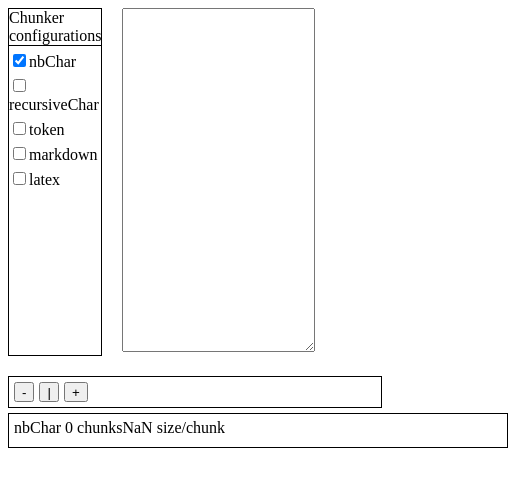
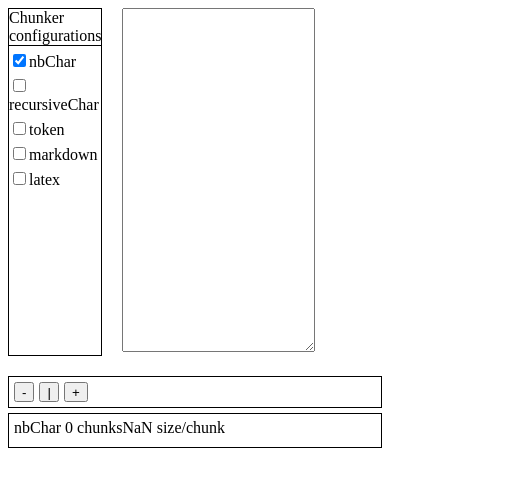
Before and after one commit to CookieGigi/ChunkComparer, a React app: page / in a window 390 px wide. Both pictures are taken after a click on the checkbox "nbChar". Shown: the top 486 px of the page, 508 px wide, since content can reach past the window. Built offline with nearby package versions, Linux system fonts and the light colour scheme; the HTML template or start-up script is replaced by a standard one.

Commit message:
style : fix responsiveness

```diff
--- a/src/components/VisualizerCard.module.css
+++ b/src/components/VisualizerCard.module.css
@@ -10,22 +10,33 @@
 	border-bottom: 1px black solid;
 	display: flex;
 	flex-direction: row;
+	flex-wrap: wrap;
 	justify-content: space-between;
 	gap: 5px;
 }
 
 .card-header-title {
 	font-weight: 700;
-	width: 25%;
+	text-overflow: ellipsis;
+	overflow-wrap: break-word;
+	overflow: hidden;
+	flex-grow: 2;
+}
+
+.card-header-metrics {
+	display: flex;
+	flex-direction: row;
+	justify-content: space-between;
+	gap: 5px;
+	flex-grow: 1;
 }
 
 .card-header-metric {
 	font-style: italic;
-	display: flex;
-	flex-direction: row;
-	justify-content: space-around;
-	gap: 5px;
-	width: 70%;
+	text-overflow: ellipsis;
+	overflow-wrap: break-word;
+	overflow: hidden;
+	flex-grow: 1;
 }
 
 .card-body {
--- a/src/components/VisualizerCard.tsx
+++ b/src/components/VisualizerCard.tsx
@@ -43,10 +43,12 @@ export default function VisualizerCard({
 		<div className={styles.card}>
 			<div className={styles.cardHeader}>
 				<span className={styles.cardHeaderTitle}>{title}</span>
-				<span className={styles.cardHeaderMetric}>
+				<span className={styles.cardHeaderMetrics}>
 					{" "}
-					<span>{chunks.length} chunks</span>
-					<span className="card-header-metric">
+					<span className={styles.cardHeaderMetric}>
+						{chunks.length} chunks
+					</span>
+					<span className={styles.cardHeaderMetric}>
 						{(
 							chunks.reduce((a, b) => a + b.text.length, 0) / chunks.length
 						).toFixed(1)}{" "}
--- a/src/components/VisualizersPanel.module.css
+++ b/src/components/VisualizersPanel.module.css
@@ -3,6 +3,7 @@
 	flex-direction: column;
 	gap: 5px;
 }
+
 .settingsContainer {
 	display: flex;
 	flex-direction: row;
@@ -14,11 +15,24 @@
 .cardsContainer {
 	display: flex;
 	flex-wrap: wrap;
-	column-gap: calc((100% - max(1500px, 90%)) / 2);
-	row-gap: 20px;
+	justify-content: space-between;
+	gap: 20px;
 }
 
 .cardContainer {
 	min-width: 500px;
 	width: 30%;
+	flex-grow: 1;
 }
+
+@media (max-width: 1024px) {
+	.cardContainer {
+		min-width: 300px;
+	}
+}
+
+@media (max-width: 768px) {
+	.cardContainer {
+		min-width: 250px;
+	}
+}
```
